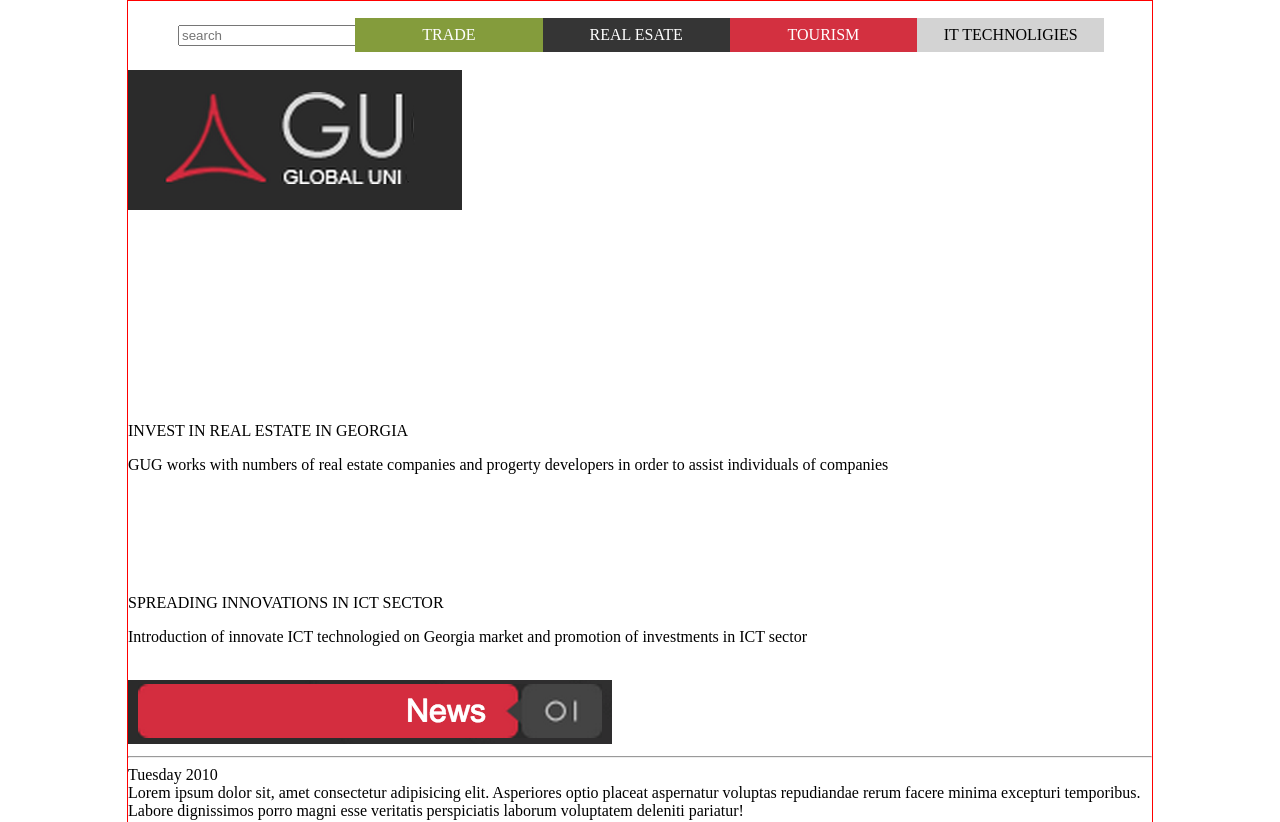
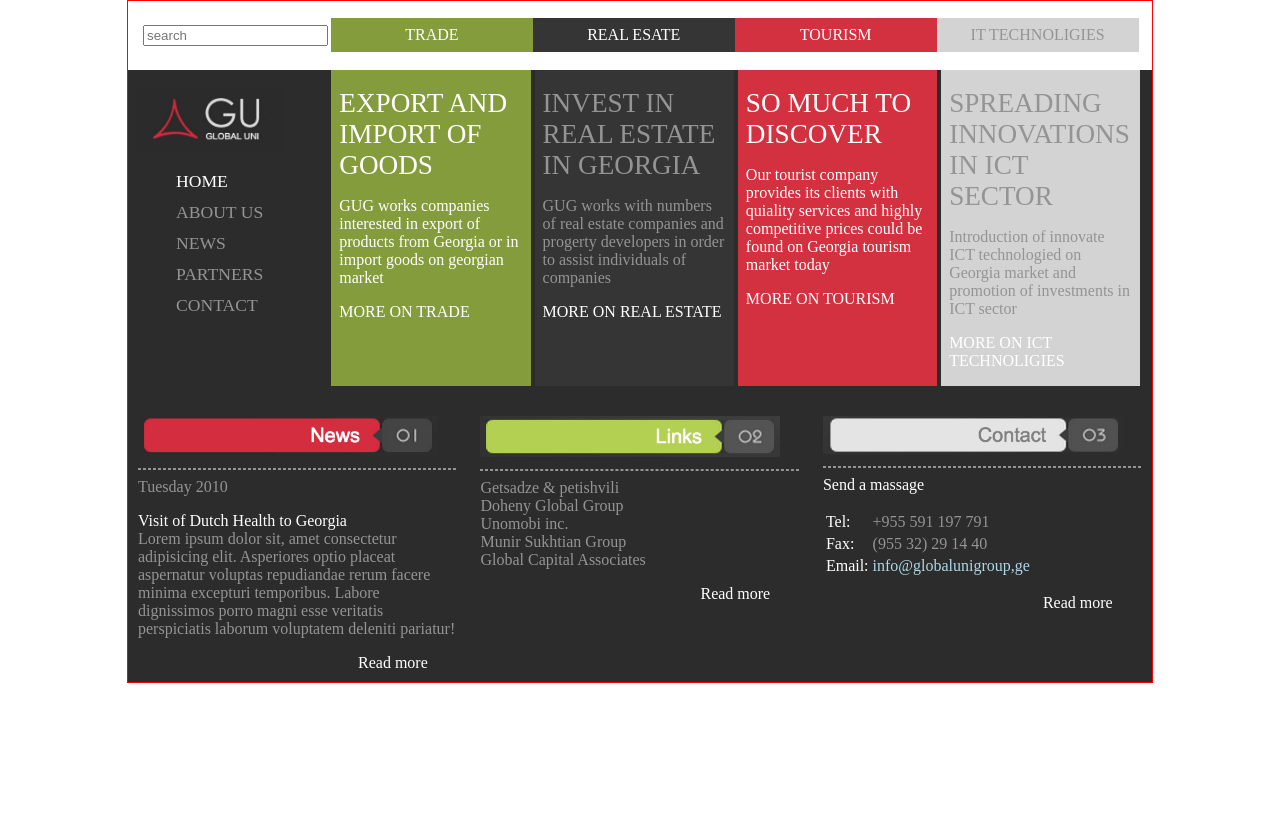
Before and after one commit to Moniicangulo/pw12132233, a plain HTML site: page practica03/index.html in a window 1280 px wide. Shown: the top 822 px of the page. After the commit the page ends 800 px from the top, so only its background shows below. Drawn offline with Linux system fonts and the light colour scheme.

Commit message:
Practica03 CSS 02

```diff
--- a/practica02_css/css/estilos.css
+++ b/practica02_css/css/estilos.css
@@ -26,7 +26,6 @@ footer{
     padding-top: 25px;
     padding-bottom: 5px;
     line-height: 1.5em;
-    border: color solid red;
 }
 footer article{
     display: inline-block;
--- a/practica03/css/estilos.css
+++ b/practica03/css/estilos.css
@@ -4,11 +4,25 @@ body{
     margin: 0px auto; /* se usa para central */
     border: 1px solid red;
 }
+footer article{
+    display: inline-block;
+    margin-top: 20px;
+    padding: 10px;
+    vertical-align: top;
+    width: 31.1%;
+
+}
+footer img{
+    width: 300px;
+}
 header nav ul li{
     display: inline-block;
-    padding: 8px 10px;
+    padding: 8px 14px;
     text-align: center;
     width: 17.0%;
+}
+header ul{
+    margin-left: -39px;
 }
 header nav ul li:nth-child(2){ /* el elemento n numero tal */
     background: #849C3C;
@@ -22,6 +36,58 @@ header nav ul li:nth-child(4){
 header nav ul li:nth-child(5){
     background: lightgray;
 }
+hr{
+    color: #949494;
+    border-style: dashed;
+}
+section, footer{
+    background: #2C2C2C;
+}
+section article{
+    /* border: 1px solid blue;  */
+    display: inline-block;
+    height: 280px;
+    /* margin-left: -4px; */
+    padding: 18px 8px;
+    vertical-align: top;
+    width: 17.9%;
+}
+section article:nth-child(2){
+    background: #849C3C;
+}
+section article:nth-child(3){
+    background: #353535;
+}
+section article:nth-child(4){
+    background: #D33040;
+}
+section article:nth-child(5){
+    background: lightgrey;
+}
+section article ul{
+    list-style: none;
+}
+section article ul li{
+    margin-bottom: 10px;
+}
+section article img{
+    width: 150px;
+}
+.letra-azul{
+    color: lightblue;
+}
 .letra-blanca{
     color: white;
 }
+.letra-gris{
+    color: #949494;
+}
+.read-more{
+    margin-left: 220px;
+}
+.tam-menu-lateral{
+    font-size: 1.1em;
+}
+.tam-tarjeta{
+    font-size: 1.7em;
+}
--- a/practica03/index.html
+++ b/practica03/index.html
@@ -23,10 +23,10 @@
             <img src="img/gu_logo.png" alt="Logo Gu">
             <ul>
                 <li class="letra-blanca tam-menu-lateral">HOME</li>
-                <li class="letra-blanca tam-menu-lateral">ABOUT US</li>
-                <li class="letra-blanca tam-menu-lateral">NEWS</li>
-                <li class="letra-blanca tam-menu-lateral">PARTNERS</li>
-                <li class="letra-blanca tam-menu-lateral">CONTACT</li>
+                <li class="letra-gris tam-menu-lateral">ABOUT US</li>
+                <li class="letra-gris tam-menu-lateral">NEWS</li>
+                <li class="letra-gris tam-menu-lateral">PARTNERS</li>
+                <li class="letra-gris tam-menu-lateral">CONTACT</li>
             </ul>
         </article>
         <article>
@@ -75,6 +75,7 @@
             <img src="img/news_rojo.png" alt="news">
             <hr>
             <span class="letra-gris">Tuesday 2010</span>
+            <p></p>
             <span class="letra-blanca">Visit of Dutch Health to Georgia</span>
             <br>
             <span class="letra-gris">
@@ -119,8 +120,9 @@
                         <td class="letra-azul">info@globalunigroup,ge</td>
                     </tr>
                 </tbody>
-                <span class="letra-blanca read-more">Read more</span>
-            </table>
+             </table>
+            <p></p>
+             <span class="letra-blanca read-more">Read more</span>
 
 
         </article>
```
